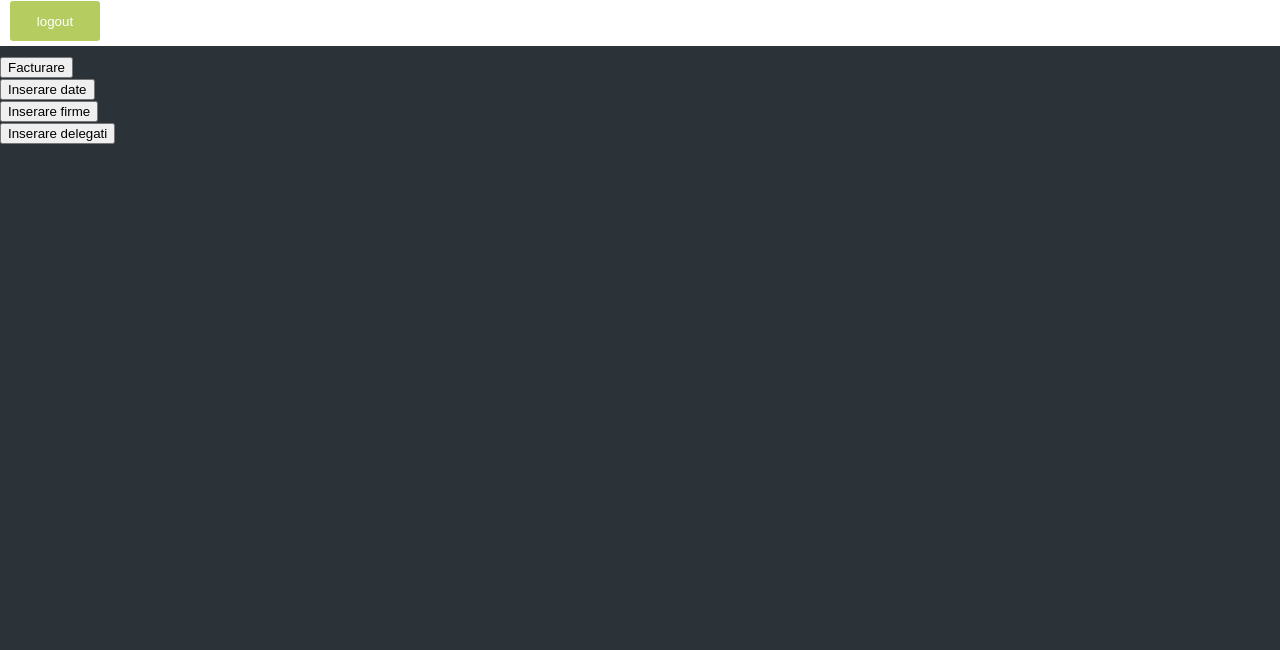
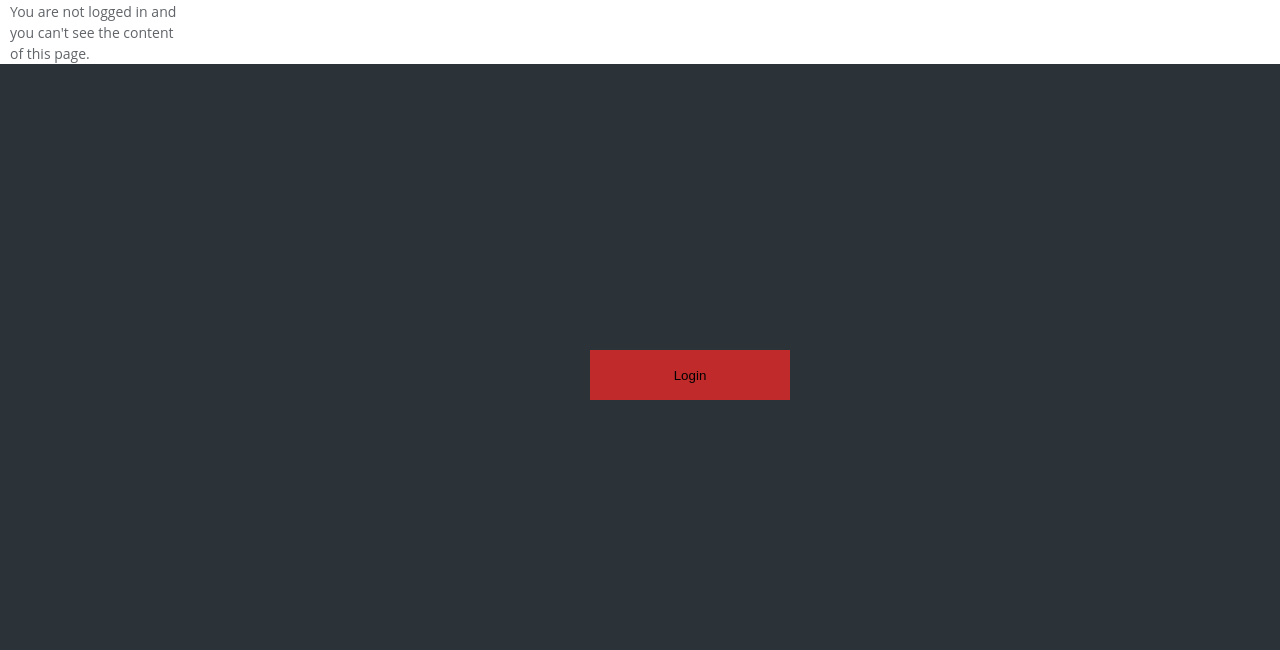
Before and after one commit to andreicampean31/omega, a PHP site: page /home.php in a window 1280 px wide. Shown: the top 650 px of the page. Run offline with PHP 8.4, Linux system fonts and the light colour scheme; some libraries are stand-ins or nearby versions.

Commit message:
update siguranta login

```diff
--- a/header.php
+++ b/header.php
@@ -13,8 +13,18 @@
    <body>
      <header>
        <div class="logout">
-         <form class="" action="logout.inc.php" method="post">
-           <input type="submit" name="" value="logout">
-         </form>
+         <?php
+           if(isset($_SESSION['uid'])){
+             echo "You are logged in as " . $_SESSION['uid'];
+             echo "<form class='' action='logout.inc.php' method='post'>
+               <input type='submit' name='' value='logout'>
+             </form>";
+           }
+           else{
+             echo "You are not logged in and you can't see the content of this page.";
+           }
+
+          ?>
+
        </div>
      </header>
--- a/home.php
+++ b/home.php
@@ -1,29 +1,37 @@
 <?php
   include 'header.php';
- ?>
 
- <div class="facturare">
+    if(isset( $_SESSION['uid'])){
+      echo "<div class='facturare'>
         <form action='facturare.php'>
           <input type='submit' value='Facturare'>
         </form>
- </div>
-
- <div class="inserare date">
+      </div>";
+      echo "<div class='inserare date'>
         <form action='insert_date.php'>
           <input type='submit' value='Inserare date'>
         </form>
- </div>
-
- <div class="inserare firme">
+      </div>";
+      echo "<div class='inserare firme'>
         <form action='insert_firme.php'>
           <input type='submit' value='Inserare firme'>
         </form>
- </div>
-
- <div class="inserare delegati">
+      </div>";
+      echo "<div class='inserare delegati'>
         <form action='insert_delegati.php'>
           <input type='submit' value='Inserare delegati'>
         </form>
+      </div>";
+    }
+    else{
+      echo "
+            <div class='login_hack'>
+              <form action='index.php'>
+                <input type='submit' value='Login'>
+              </form>
             </div>
+            ";
+    }
+?>
   </body>
 </html>
--- a/homestyle.css
+++ b/homestyle.css
@@ -35,3 +35,19 @@ header{
   cursor: pointer;
   transition: background 0.3s ease-in-out;
 }
+.login_hack{
+  position: absolute;
+  margin: auto;
+  top: 0;
+  right: 0;
+  bottom: 0;
+  left: 0;
+  width: 100px;
+  height: 100px;
+}
+.login_hack input[type="submit"]{
+  border: none;
+  height: 50px;
+  width: 200%;
+  background: #c12a2a;
+}
```
Lines whose indentation alone changed are shown as unchanged.
